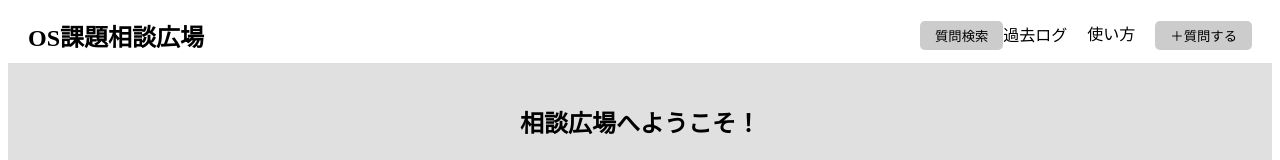
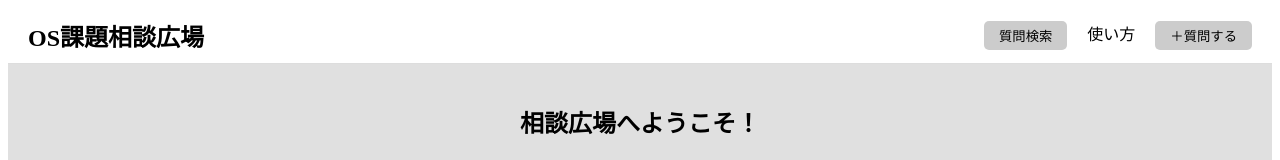
Before and after one commit to e225742/enpit-2024-web2, a Next.js app: page / in a window 1280 px wide. Shown: the top 160 px of the page. Built offline with nearby package versions, Linux system fonts and the light colour scheme; no server answers; the database is empty.

Commit message:
過去ログ削除

```diff
--- a/src/components/header/header.tsx
+++ b/src/components/header/header.tsx
@@ -13,7 +13,6 @@ export default function Header() {
             <Link href="/search_question">
             <button className={styles.questionButton}>質問検索</button>
             </Link>
-            過去ログ
           </li>
           <li>使い方</li>
           <li>
```
